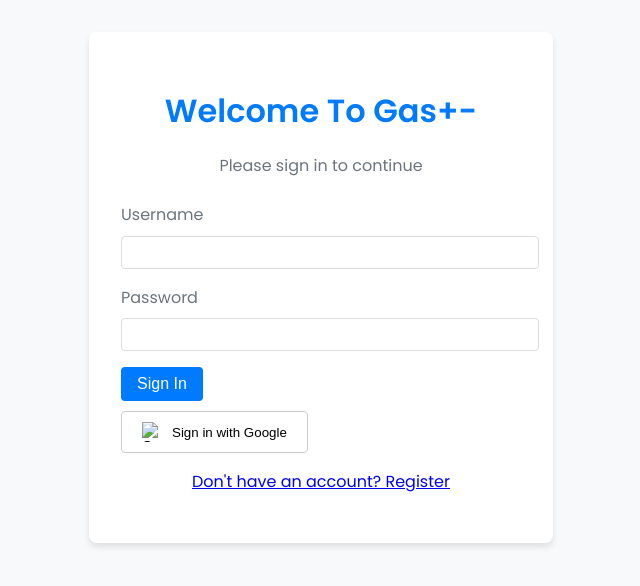
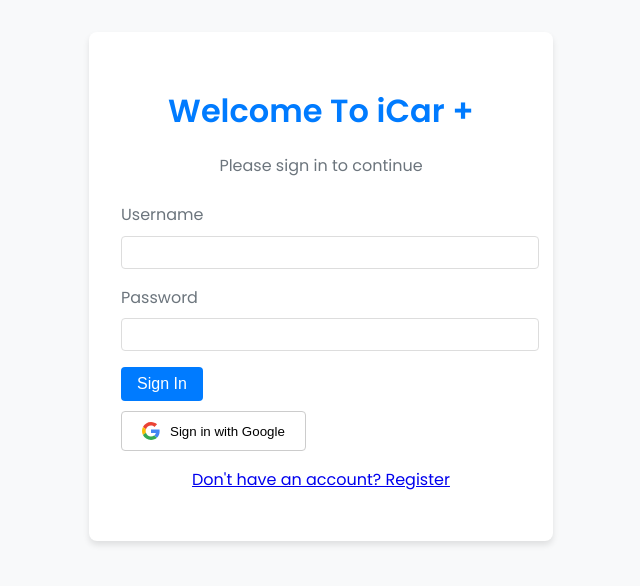
Before and after one commit to Sean1510/Gas-Tracker-Web-APP, a website: page index.html in a window 1280 px wide. Shown: the whole page, without its empty margins (319-959 px from the left). Drawn offline with Linux system fonts and the light colour scheme.

Commit message:
add google logo

```diff
--- a/index.html
+++ b/index.html
@@ -10,7 +10,7 @@
 <body>
     <div class="container">
         <div class="auth-card">
-            <h1 class="auth-title" id="auth-title">Welcome To Gas+-</h1>
+            <h1 class="auth-title" id="auth-title">Welcome To iCar +</h1>
             <p class="auth-subtitle">Please sign in to continue</p>
             <form id="auth-form" class="auth-form">
                 <div class="form-group">
--- a/scripts.js
+++ b/scripts.js
@@ -7,7 +7,15 @@
   const googleLoginButton = document.createElement('button');
   googleLoginButton.id = 'google-login';
   googleLoginButton.className = 'google-btn';
-  googleLoginButton.innerHTML = '<img src="google-icon.png" alt="Google"> Sign in with Google';
+  googleLoginButton.innerHTML = `
+    <svg width="18" height="18" xmlns="http://www.w3.org/2000/svg" viewBox="0 0 48 48">
+      <path fill="#EA4335" d="M24 9.5c3.54 0 6.71 1.22 9.21 3.6l6.85-6.85C35.9 2.38 30.47 0 24 0 14.62 0 6.51 5.38 2.56 13.22l7.98 6.19C12.43 13.72 17.74 9.5 24 9.5z"/>
+      <path fill="#4285F4" d="M46.98 24.55c0-1.57-.15-3.09-.38-4.55H24v9.02h12.94c-.58 2.96-2.26 5.48-4.78 7.18l7.73 6c4.51-4.18 7.09-10.36 7.09-17.65z"/>
+      <path fill="#FBBC05" d="M10.53 28.59c-.48-1.45-.76-2.99-.76-4.59s.27-3.14.76-4.59l-7.98-6.19C.92 16.46 0 20.12 0 24c0 3.88.92 7.54 2.56 10.78l7.97-6.19z"/>
+      <path fill="#34A853" d="M24 48c6.48 0 11.93-2.13 15.89-5.81l-7.73-6c-2.15 1.45-4.92 2.3-8.16 2.3-6.26 0-11.57-4.22-13.47-9.91l-7.98 6.19C6.51 42.62 14.62 48 24 48z"/>
+    </svg>
+    Sign in with Google
+  `;
 
   // Insert Google button after the form
   authForm.insertAdjacentElement('afterend', googleLoginButton);
```
